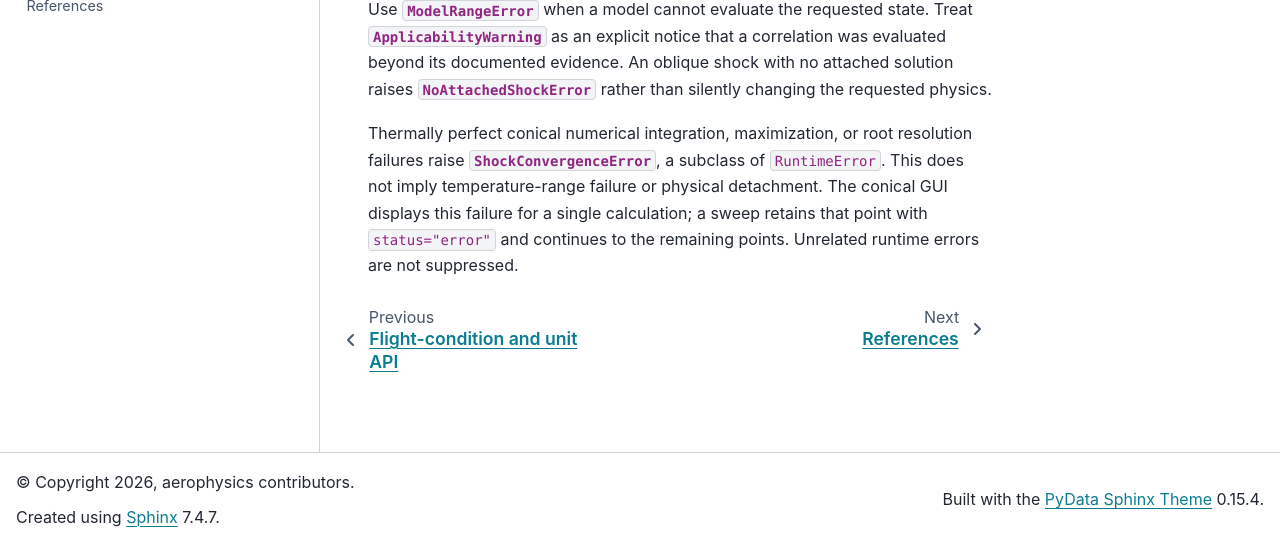
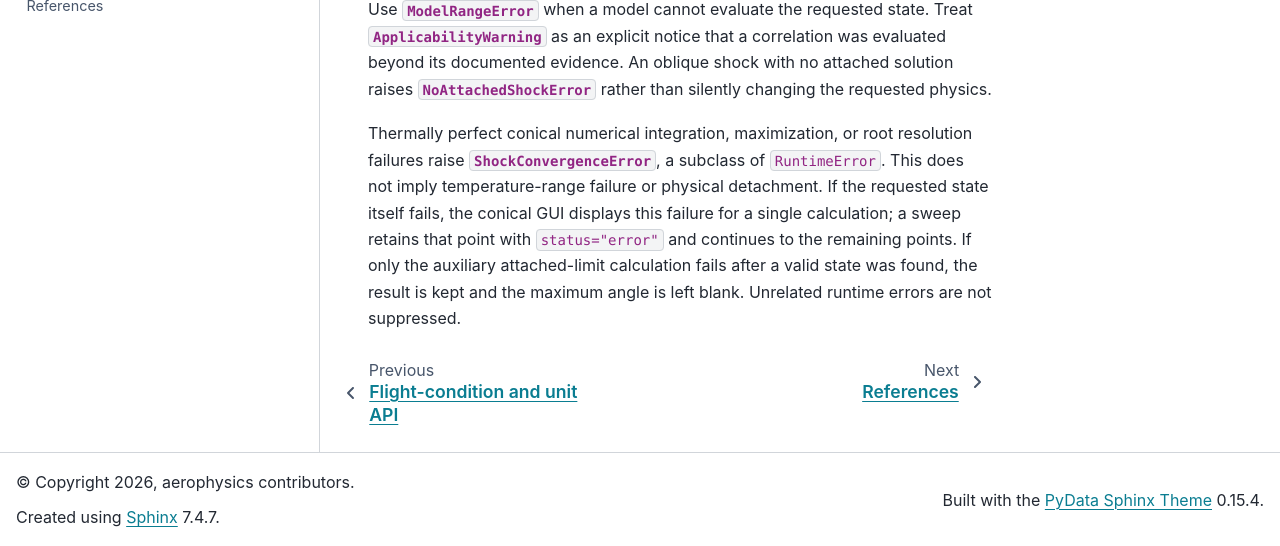
Before and after one commit to pandorobo11/aerophysics, a Sphinx documentation site: the page built from docs/api/errors.rst, in a window 1280 px wide and 923 px high, cut to the strip 377-923 px from the top of the window. Built offline with Sphinx 7.4.7 and the PyData theme 0.15.4, drawn with Linux system fonts in a browser that asks for light colours.

Commit message:
docs: clarify auxiliary cone-limit convergence failure

```diff
--- a/docs/api/errors.rst
+++ b/docs/api/errors.rst
@@ -15,6 +15,9 @@ changing the requested physics.
 Thermally perfect conical numerical integration, maximization, or root
 resolution failures raise :class:`~aerophysics.exceptions.ShockConvergenceError`,
 a subclass of ``RuntimeError``. This does not imply temperature-range failure
-or physical detachment. The conical GUI displays this failure for a single
-calculation; a sweep retains that point with ``status="error"`` and continues
-to the remaining points. Unrelated runtime errors are not suppressed.
+or physical detachment. If the requested state itself fails, the conical GUI
+displays this failure for a single calculation; a sweep retains that point with
+``status="error"`` and continues to the remaining points. If only the auxiliary
+attached-limit calculation fails after a valid state was found, the result is
+kept and the maximum angle is left blank. Unrelated runtime errors are not
+suppressed.
```
